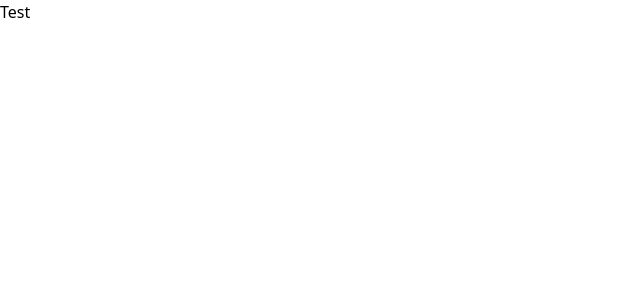
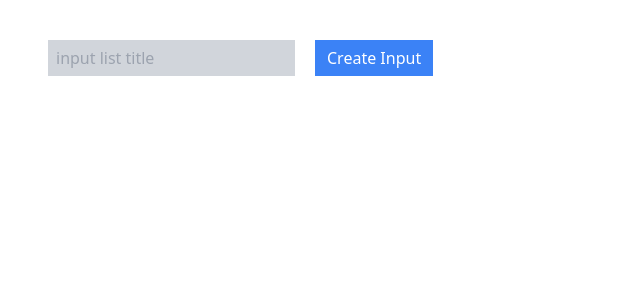
Before and after one commit to rudikurniawan99/kanban-deploy-test, a React (Create React App) app: page / in a window 1280 px wide. Shown: the top 300 px of the page, without its empty margins (0-640 px from the left). Built offline with nearby package versions, Linux system fonts and the light colour scheme.

Commit message:
create ListInput molecules

```diff
--- a/src/App.tsx
+++ b/src/App.tsx
@@ -1,9 +1,10 @@
 import React from 'react'
+import ListInput from './components/molecules/ListInput'
 
 const App = () => {
   return (
-    <div>
-      <h1>Test</h1>
+    <div className="px-12 pt-10">
+      <ListInput/>
     </div>
   )
 }
--- /dev/null
+++ b/src/components/molecules/ListInput.tsx
@@ -0,0 +1,28 @@
+import React, { useState } from 'react'
+
+const ListInput = () => {
+
+  const [listInput, seListInput] = useState('')
+
+  return (
+    <div>
+      <input
+        className="px-2 py-1.5 focus:outline-none bg-gray-300 text-gray-700"
+        type="text"
+        value={listInput || ''}
+        placeholder="input list title"
+        onChange={(e) => {
+          seListInput(e.target.value)
+        }}
+      />
+      <button
+        className="px-3 py-1.5 ml-5 bg-blue-500 text-white"
+        onClick={() => {
+          seListInput('')
+        }}
+      >Create Input</button>
+    </div>
+  )
+}
+
+export default ListInput
```
